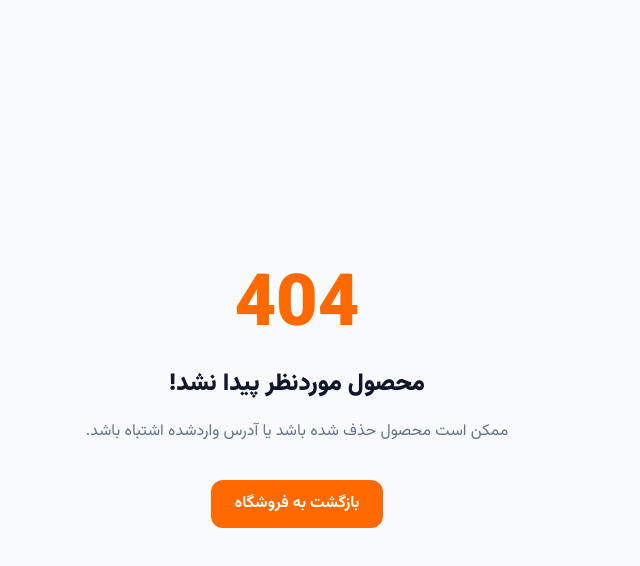
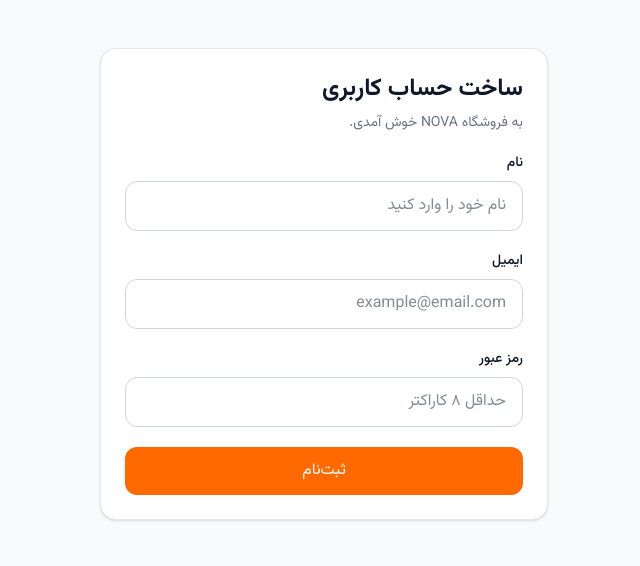
Before and after one commit to amir-booki1279/Nova, a Next.js app: page /register in a window 1280 px wide. Before the commit this address had no page. Shown: the top 566 px of the page, without its empty margins (420-1060 px from the left). Built offline with nearby package versions, Linux system fonts and the light colour scheme.

Commit message:
create register api and ui

```diff
--- a/package.json
+++ b/package.json
@@ -9,6 +9,7 @@
     "lint": "eslint"
   },
   "dependencies": {
+    "@hookform/resolvers": "^6.0.2",
     "@prisma/adapter-mariadb": "^7.10.1",
     "@prisma/client": "^7.10.1",
     "bcryptjs": "^3.0.3",
@@ -17,6 +18,8 @@
     "next": "16.4.3",
     "react": "19.3.0",
     "react-dom": "19.3.0",
+    "react-hook-form": "^7.91.0",
+    "sonner": "^2.0.8",
     "zod": "^4.6.7"
   },
   "devDependencies": {
--- /dev/null
+++ b/src/app/api/auth/register/route.ts
@@ -0,0 +1,82 @@
+
+import { NextResponse } from "next/server";
+import bcrypt from "bcryptjs";
+import { ZodError } from "zod";
+
+import prisma from "@/lib/prisma";
+import { registerSchema } from "@/lib/validation";
+
+
+export async function POST(request: Request) {
+  try {
+    const body: unknown = await request.json();
+
+    const result = registerSchema.safeParse(body);
+
+    if (!result.success) {
+      return NextResponse.json(
+        {
+          message: "اطلاعات واردشده معتبر نیست",
+          errors: result.error.flatten().fieldErrors,
+        },
+        { status: 400 },
+      );
+    }
+
+    const { name, email, password } = result.data;
+
+    const normalizedEmail = email.toLowerCase();
+
+    const existingUser = await prisma.user.findUnique({
+      where: {
+        email: normalizedEmail,
+      },
+    });
+
+    if (existingUser) {
+      return NextResponse.json(
+        { message: "این ایمیل قبلاً ثبت شده است" },
+        { status: 409 },
+      );
+    }
+
+    const hashedPassword = await bcrypt.hash(password, 12);
+
+    const user = await prisma.user.create({
+      data: {
+        name,
+        email: normalizedEmail,
+        password: hashedPassword,
+      },
+      select: {
+        id: true,
+        name: true,
+        email: true,
+        role: true,
+        createAt: true,
+      },
+    });
+
+    return NextResponse.json(
+      {
+        message: "ثبت‌نام با موفقیت انجام شد",
+        user,
+      },
+      { status: 201 },
+    );
+  } catch (error: unknown) {
+    if (error instanceof ZodError) {
+      return NextResponse.json(
+        { message: "اطلاعات ورودی معتبر نیست" },
+        { status: 400 },
+      );
+    }
+
+    console.error("Registration error:", error);
+
+    return NextResponse.json(
+      { message: "خطایی در ثبت‌نام رخ داد" },
+      { status: 500 },
+    );
+  }
+}
--- a/src/app/layout.tsx
+++ b/src/app/layout.tsx
@@ -3,6 +3,7 @@ import {Vazirmatn} from  'next/font/google'
 import "./globals.css";
 import { CartProvider } from "@/components/cart/CartProvider";
 import { FavoriteProvider } from "@/components/favorites/FavoriteProvider";
+import { Toaster } from "sonner";
 
 const vazirmatn = Vazirmatn({
   subsets :["arabic"],
@@ -26,6 +27,13 @@ export default function RootLayout({ children }: LayoutProps<"/">) {
             {children}
           </FavoriteProvider>
           </CartProvider>
+          <Toaster
+          position="top-center"
+          richColors
+          closeButton
+          dir="rtl"
+          duration={3000}
+          />
       </body>
     </html>
   );
--- /dev/null
+++ b/src/app/register/page.tsx
@@ -0,0 +1,13 @@
+import RegisterForm from "@/components/auth/RegisterForm";
+
+
+
+export default function RegisterPage(){
+
+    return(
+        <main className="min-h-screen bg-gray-50 px-4 py-12">
+
+            <RegisterForm/>
+        </main>
+    )
+}
--- /dev/null
+++ b/src/components/auth/RegisterForm.tsx
@@ -0,0 +1,165 @@
+"use client"
+
+import { useState } from "react";
+import { useForm } from "react-hook-form";
+import { zodResolver } from "@hookform/resolvers/zod";
+import { toast } from "sonner";
+
+import {
+  registerSchema,
+  type RegisterInput,
+} from "@/lib/validation";
+
+export default function RegisterForm() {
+  const [isSubmitting, setIsSubmitting] = useState(false);
+
+  const {
+    register,
+    handleSubmit,
+    formState: { errors },
+    reset,
+  } = useForm<RegisterInput>({
+    resolver: zodResolver(registerSchema),
+    defaultValues: {
+      name: "",
+      email: "",
+      password: "",
+    },
+  });
+
+  async function onSubmit(data: RegisterInput) {
+    setIsSubmitting(true);
+
+    try {
+      const response = await fetch("/api/auth/register", {
+        method: "POST",
+        headers: {
+          "Content-Type": "application/json",
+        },
+        body: JSON.stringify(data),
+      });
+
+      const result = await response.json();
+
+      if (!response.ok) {
+        if (response.status === 409) {
+          toast.error("این ایمیل قبلاً ثبت شده است");
+          return;
+        }
+
+        if (result.errors) {
+          const messages = Object.values(
+            result.errors as Record<string, string[] | undefined>,
+          ).flat();
+
+          toast.error(messages[0] ?? "اطلاعات واردشده معتبر نیست");
+          return;
+        }
+
+        toast.error(result.message ?? "ثبت‌نام انجام نشد");
+        return;
+      }
+
+      toast.success(result.message ?? "ثبت‌نام با موفقیت انجام شد");
+
+      reset();
+    } catch {
+      toast.error("ارتباط با سرور برقرار نشد");
+    } finally {
+      setIsSubmitting(false);
+    }
+  }
+
+  const inputClassName =
+    "w-full rounded-xl border border-gray-300 bg-white px-4 py-3 text-right outline-none transition focus:border-orange-500 focus:ring-2 focus:ring-orange-100";
+
+  return (
+    <form
+      onSubmit={handleSubmit(onSubmit)}
+      className="mx-auto w-full max-w-md space-y-5 rounded-2xl border border-gray-200 bg-white p-6 shadow-sm"
+    >
+      <div>
+        <h1 className="text-2xl font-bold text-slate-900">
+          ساخت حساب کاربری
+        </h1>
+
+        <p className="mt-2 text-sm text-gray-500">
+          به فروشگاه NOVA خوش آمدی.
+        </p>
+      </div>
+
+      <div>
+        <label htmlFor="name" className="mb-2 block text-sm font-medium">
+          نام
+        </label>
+
+        <input
+          id="name"
+          autoComplete="name"
+          {...register("name")}
+          className={inputClassName}
+          placeholder="نام خود را وارد کنید"
+          aria-invalid={Boolean(errors.name)}
+        />
+
+        {errors.name && (
+          <p className="mt-1 text-sm text-red-600">
+            {errors.name.message}
+          </p>
+        )}
+      </div>
+
+      <div>
+        <label htmlFor="email" className="mb-2 block text-sm font-medium">
+          ایمیل
+        </label>
+
+        <input
+          id="email"
+          type="email"
+          autoComplete="email"
+          {...register("email")}
+          className={inputClassName}
+          placeholder="example@email.com"
+          aria-invalid={Boolean(errors.email)}
+        />
+
+        {errors.email && (
+          <p className="mt-1 text-sm text-red-600">
+            {errors.email.message}
+          </p>
+        )}
+      </div>
+
+      <div>
+        <label htmlFor="password" className="mb-2 block text-sm font-medium">
+          رمز عبور
+        </label>
+
+        <input
+          id="password"
+          type="password"
+          autoComplete="new-password"
+          {...register("password")}
+          className={inputClassName}
+          placeholder="حداقل ۸ کاراکتر"
+          aria-invalid={Boolean(errors.password)}
+        />
+
+        {errors.password && (
+          <p className="mt-1 text-sm text-red-600">
+            {errors.password.message}
+          </p>
+        )}
+      </div>
+
+      <button
+        type="submit"
+        disabled={isSubmitting}
+        className="w-full rounded-xl bg-orange-500 px-4 py-3 font-semibold text-white transition hover:bg-orange-600 disabled:cursor-not-allowed disabled:opacity-60"
+      >
+        {isSubmitting ? "در حال ثبت‌نام..." : "ثبت‌نام"}
+      </button>
+    </form>
+  );
+}
--- /dev/null
+++ b/src/lib/validation.ts
@@ -0,0 +1,10 @@
+import z, { email } from "zod";
+
+
+export const registerSchema = z.object({
+    name:z.string().trim().min(2,'نام باید حداقل 2 کاراکتر باشد'),
+    email:z.string().trim().email('ایمیل معتبر نیست'),
+    password:z.string().min(8,'رمز عبور حداقل 8 کاراکتر باشد'),
+})
+
+export type  RegisterInput=z.infer<typeof registerSchema>
```
Also changed, not shown: 1 other file (tests, documents, lock files or other folders).
